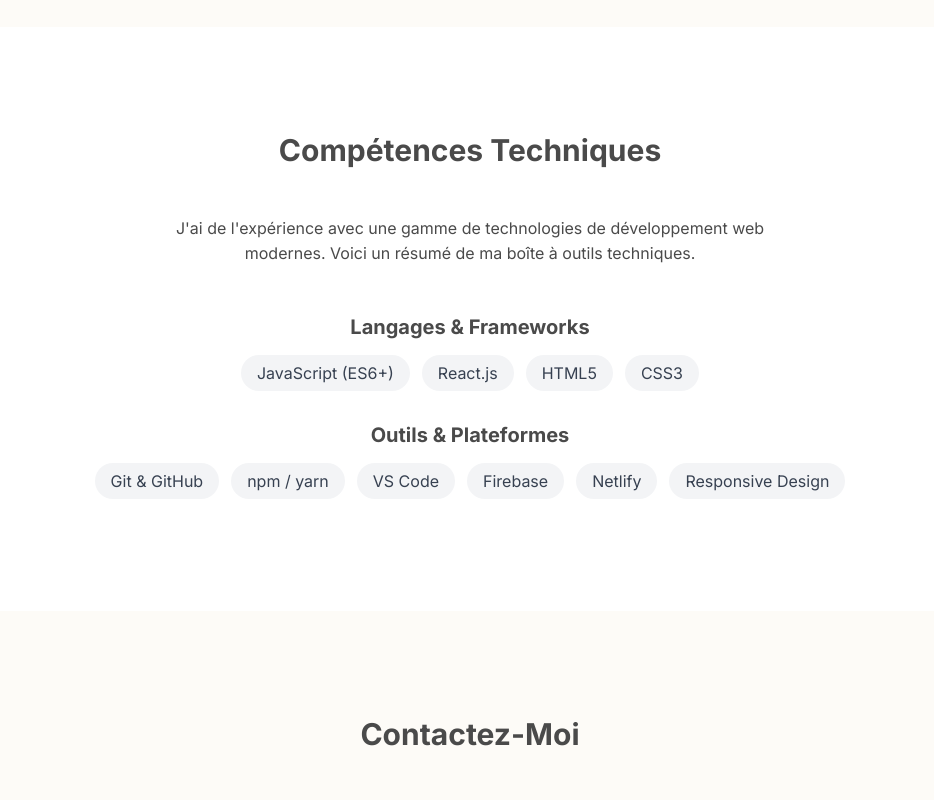
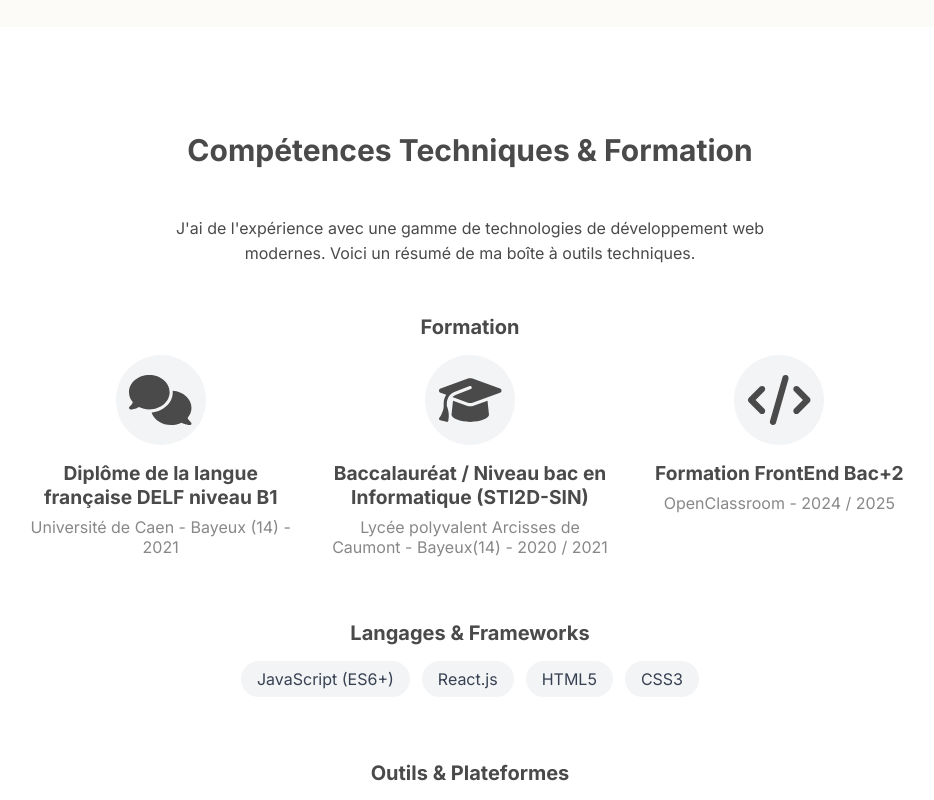
Before and after one commit to humamT/Project-12, a React (Vite) app: page / in a window 1280 px wide. Shown: the part 2200-3000 px from the top of the page, without its empty margins (170-1104 px from the left). Built offline with nearby package versions, Linux system fonts and the light colour scheme.

Commit message:
adding Formation section

```diff
--- a/package.json
+++ b/package.json
@@ -14,6 +14,9 @@
     "deploy": "gh-pages -d dist"
   },
   "dependencies": {
+    "@fortawesome/fontawesome-svg-core": "^6.7.2",
+    "@fortawesome/free-solid-svg-icons": "^6.7.2",
+    "@fortawesome/react-fontawesome": "^0.2.2",
     "react": "^19.1.0",
     "react-dom": "^19.1.0"
   },
--- a/src/App.css
+++ b/src/App.css
@@ -1,3 +1,37 @@
+.formation-list {
+    display: flex;
+    gap: 2rem;
+    justify-content: center;
+}
+
+.formation-item {
+    text-align: center;
+    width: 100%;
+}
+
+.formation-icon {
+    background: #f3f4f6;
+    border-radius: 50%;
+    width: 90px;
+    height: 90px;
+    display: flex;
+    align-items: center;
+    justify-content: center;
+    margin: 0 auto 1rem auto;
+    font-size: 25px;
+}
+
+.formation-title {
+    font-weight: bold;
+    font-size: 1.2rem;
+    margin-bottom: 8px;
+}
+
+.formation-description {
+    color: #888;
+    font-size: 1rem;
+}
+
 /* ==========================================================================
    1. General Layout & Base Styles
    ========================================================================== */
@@ -367,7 +401,7 @@
 }
 
 .skills-category {
-    margin-bottom: 2rem;
+    margin-bottom: 4rem;
 }
 
 .skills-category h3 {
--- a/src/Components/Skills/Skills.jsx
+++ b/src/Components/Skills/Skills.jsx
@@ -1,14 +1,22 @@
 import Section from '../Section/Section';
-import { useLanguage } from '../../context/LanguageContext'; // <-- 1. Import the hook
+import { useLanguage } from '../../context/LanguageContext';
+import { FontAwesomeIcon } from '@fortawesome/react-fontawesome';
+import { faGraduationCap, faCode, faComments } from '@fortawesome/free-solid-svg-icons';
+
+const iconMap = {
+  "fa-graduation-cap": faGraduationCap,
+  "fa-code": faCode,
+  "fa-comments": faComments,
+  // Add more mappings if you add more icons
+};
 
 const Skills = ({ data }) => {
-  const { language } = useLanguage(); // <-- 2. Get the current language
+  const { language } = useLanguage();
 
   return (
     <Section id="skills" className="section-bg-white">
       <div className="container">
-        {/* 3. Make titles and subtitles dynamic */}
-        <h2 className="section-title">{language === 'fr' ? 'Compétences Techniques' : 'Technical Skills'}</h2>
+        <h2 className="section-title">{language === 'fr' ? 'Compétences Techniques & Formation' : 'Technical Skills & Education '}</h2>
         <p className="section-subtitle">
           {language === 'fr'
             ? "J'ai de l'expérience avec une gamme de technologies de développement web modernes. Voici un résumé de ma boîte à outils techniques."
@@ -16,13 +24,35 @@ const Skills = ({ data }) => {
           }
         </p>
         <div className="skills-container">
+
+          {/* Formation Section */}
+          <div className="skills-category">
+            <h3>{language === 'fr' ? 'Formation' : 'Education'}</h3>
+            <div className="formation-list">
+              {data.skills.formation && data.skills.formation.map((item, idx) => (
+                <div key={idx} className="formation-item">
+                  <div className="formation-icon">
+                    <FontAwesomeIcon icon={iconMap[item.icon]} size="2x" />
+                  </div>
+                  <div className="formation-title">
+                    {item.title[language]}
+                  </div>
+                  <div className="formation-description">
+                    {item.description[language]}
+                  </div>
+                </div>
+              ))}
+            </div>
+          </div>
+
+          {/* Existing Languages & Frameworks */}
           <div className="skills-category">
             <h3>{language === 'fr' ? 'Langages & Frameworks' : 'Languages & Frameworks'}</h3>
             <div className="skills-list">
-              {/* Note: The skills themselves are technical terms and are not translated */}
               {data.skills.languages.map(skill => <span key={skill} className="skill-badge">{skill}</span>)}
             </div>
           </div>
+
           <div className="skills-category">
             <h3>{language === 'fr' ? 'Outils & Plateformes' : 'Tools & Platforms'}</h3>
             <div className="skills-list">
--- a/src/Data/Data.js
+++ b/src/Data/Data.js
@@ -89,11 +89,47 @@ const portfolioData = {
   skills: {
     languages: ["JavaScript (ES6+)", "React.js", "HTML5", "CSS3"],
     tools: ["Git & GitHub", "npm / yarn", "VS Code", "Firebase", "Netlify", "Responsive Design"],
+    formation: [
+      {
+        icon: "fa-comments", // FontAwesome icon name
+        title: {
+          fr: "Diplôme de la langue française DELF niveau B1",
+          en: "Frontend Training"
+        },
+        description: {
+          fr: "Université de Caen - Bayeux (14) - 2021",
+          en: "OpenClassrooms certification in Frontend development, covering React, JavaScript, HTML5, CSS3, and UX/UI best practices."
+        }
+      },
+      {
+        icon: "fa-graduation-cap", // FontAwesome icon name
+        title: {
+          fr: "Baccalauréat / Niveau bac en Informatique (STI2D-SIN)",
+          en: "Frontend Training"
+        },
+        description: {
+          fr: "Lycée polyvalent Arcisses de Caumont - Bayeux(14) - 2020 / 2021",
+          en: "OpenClassrooms certification in Frontend development, covering React, JavaScript, HTML5, CSS3, and UX/UI best practices."
+        }
+      },
+      {
+  icon: "fa-code", // FontAwesome icon name
+    title: {
+    fr: "Formation FrontEnd Bac+2",
+      en: "Frontend Training"
   },
-  contact: {
-    email: "humam.01@hotmail.com",
+  description: {
+    fr: "OpenClassroom - 2024 / 2025",
+      en: "OpenClassrooms certification in Frontend development, covering React, JavaScript, HTML5, CSS3, and UX/UI best practices."
+  }
+},
+      // Add more formations if needed
+    ]
+  },
+contact: {
+  email: "humam.01@hotmail.com",
     linkedin: "https://www.linkedin.com/in/humam-altoukhi-aa1098274/",
-    github: "https://github.com/humamT",
+      github: "https://github.com/humamT",
   },
 };
 
```
Also changed, not shown: 1 other file (tests, documents, lock files or other folders).
